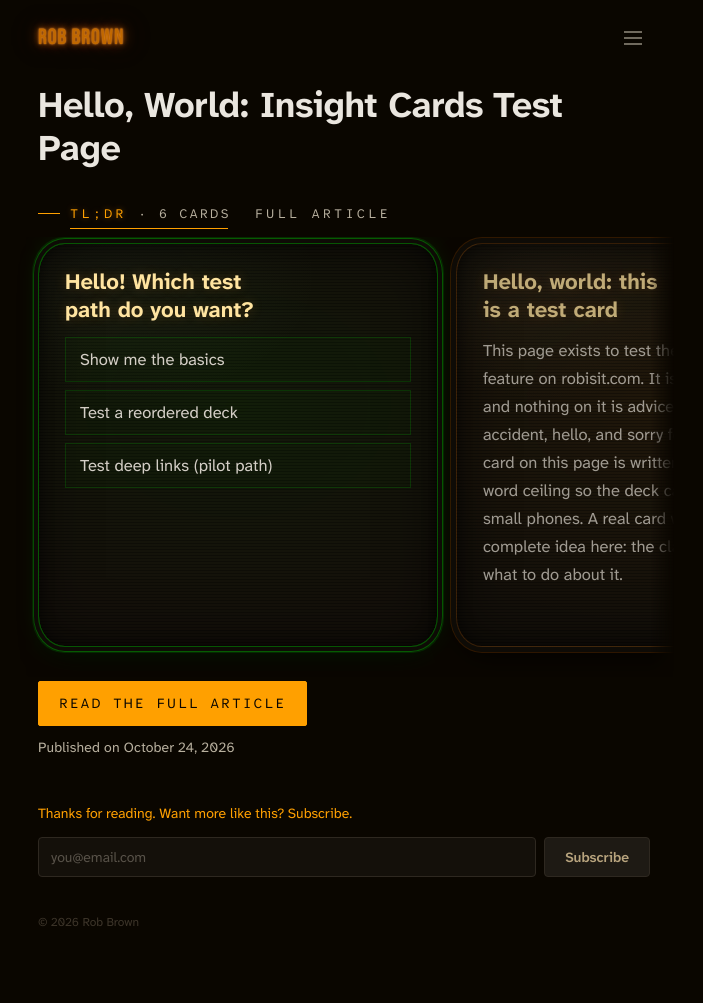
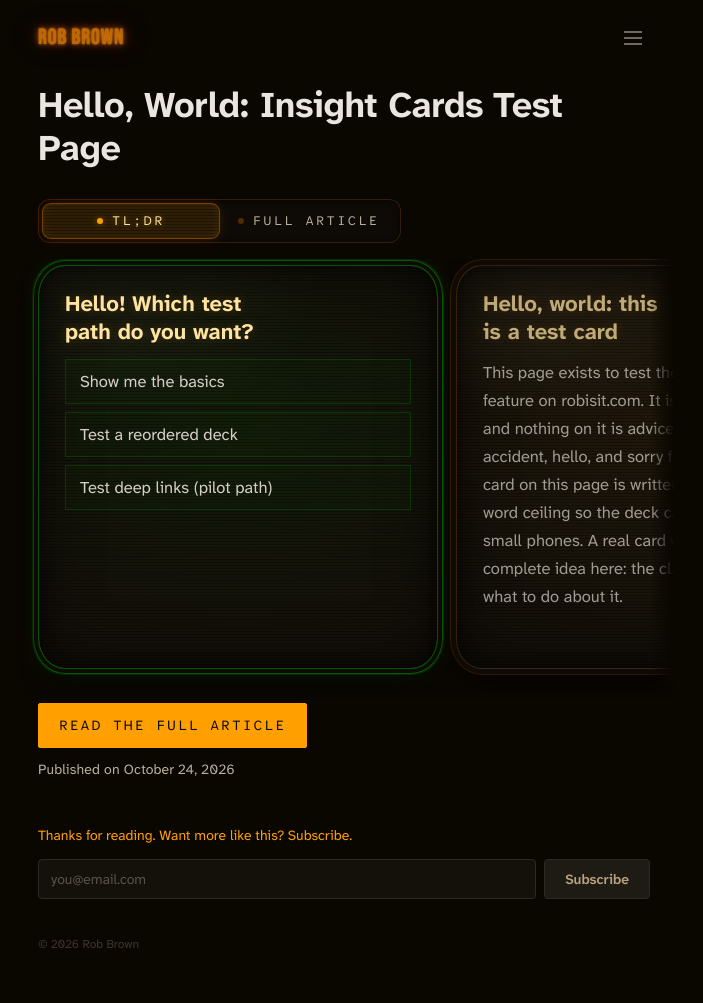
Before and after one commit to RobBrown/robisit, a Jekyll site: the page built from _articles/hello-world-cards.md, in a window 1280 px wide. Shown: the whole page, without its empty margins (296-999 px from the left). Built offline with Jekyll 4.4.1, drawn with Linux system fonts in a browser that asks for light colours; before the commit the page ends 981 px from its top, so only the background shows below that.

Commit message:
feat(cards): restyle the view switch as a segmented selector
Drop the leading rule and the card count. The switch is now a two-position
selector in the dark housing: a lit amber glass segment slides under the
selected view, and each position has an indicator lamp. Full width on
phones.

```diff
--- a/_includes/insight-cards.html
+++ b/_includes/insight-cards.html
@@ -16,8 +16,8 @@
 {%- assign ic_ids = ic.insights | map: "id" -%}
 {%- assign ic_order = ic.default_order | default: ic_ids -%}
 {%- assign ic_total = ic.insights | size | plus: 1 -%}
-  <div class="ic-label ic-switch" id="ic-switch" role="tablist" aria-label="View" hidden>
-    <button type="button" class="ic-tab" id="ic-tab-tldr" role="tab" aria-controls="ic-deck" aria-selected="true">TL;DR <span class="ic-count"><span aria-hidden="true">· </span>{{ ic_total }} cards</span></button>
+  <div class="ic-switch" id="ic-switch" role="tablist" aria-label="View" data-view="tldr" hidden>
+    <button type="button" class="ic-tab" id="ic-tab-tldr" role="tab" aria-controls="ic-deck" aria-selected="true">TL;DR</button>
     <button type="button" class="ic-tab" id="ic-tab-article" role="tab" aria-controls="ic-article" aria-selected="false" tabindex="-1">Full article</button>
   </div>
   <section class="ic-deck" id="ic-deck" role="tabpanel" aria-labelledby="ic-tab-tldr" tabindex="-1" hidden>
--- a/assets/css/insight-cards.css
+++ b/assets/css/insight-cards.css
@@ -1,9 +1,6 @@
-/* TL;DR card deck (Insight Cards, PRD v2.1). Loaded only on posts with a valid
-   cards block. Each card is a small CRT screen: rounded tube glass in a dark
-   bezel, with the home page's phosphor glow, tinted borders and mono
-   readouts. Prose is the article's text face (docs/typography.md). Colours are the site's
-   own, from _layouts/article.html or index.html (amber and green themes); see
-   docs/insight-cards-design.md. */
+/* TL;DR card deck (Insight Cards, PRD v2.1), only on posts with a valid cards
+   block. Each card is a small CRT screen. Colours are the site's own
+   (_layouts/article.html, index.html); see docs/insight-cards-design.md. */
 :root{
   --ic-surface:#14100a;       /* .toc, .menu-dropdown */
   --ic-ink:#d4cfc6;           /* body text */
@@ -49,35 +46,33 @@
 .ic-page header{margin-bottom:28px}
 .ic-page header h1{margin:0}
 
-/* The view switch, "TL;DR · N cards" and "Full article", set as the home
-   page's eyebrow label: the lit tab is amber with an amber rule under it, the
-   other is muted. Below the deck: the "Read The Full Article" button (shown by
-   the script) and the "Published on <date>" line, which is never hidden, so
-   without the script it is the post's date line. */
-.ic-label{
-  display:flex;align-items:center;gap:10px;
-  margin:0;font-family:var(--ic-mono);font-size:13px;font-weight:400;letter-spacing:.24em;line-height:1.4;
-  text-transform:uppercase;color:var(--ic-accent);
+/* The view switch: a two-position selector in the housing. A lit segment of
+   amber glass slides under the selected view; each position has a lamp.
+   "Published on <date>" is never hidden: without the script it is the date. */
+.ic-switch{
+  position:relative;display:inline-grid;grid-template-columns:1fr 1fr;
+  margin:0 0 16px;padding:3px;border:1px solid var(--ic-bezel);border-radius:12px;
+  background:var(--ic-housing);box-shadow:inset 0 1px 6px rgba(0,0,0,.7);
+  font-family:var(--ic-mono);font-size:13px;letter-spacing:.18em;line-height:1.4;text-transform:uppercase;
 }
-.ic-label::before{content:"";flex:0 0 22px;height:1px;background:var(--ic-accent)}
-.ic-count{letter-spacing:.16em;color:var(--ic-ink-soft)}
-.ic-switch{gap:0;margin-bottom:8px}
-.ic-switch::before{margin-right:10px}
+.ic-switch::before{
+  content:"";position:absolute;top:3px;bottom:3px;left:3px;width:calc(50% - 3px);
+  border:1px solid var(--ic-bezel-on);border-radius:9px;
+  background:repeating-linear-gradient(to bottom,transparent 0 2px,var(--ic-scan) 2px 3px),rgba(255,160,0,.13);
+  box-shadow:0 0 14px -3px var(--ic-halo),inset 0 0 10px rgba(255,160,0,.1);
+}
+.ic-switch[data-view="article"]::before{transform:translateX(100%)}
 .ic-tab{
-  position:relative;flex:none;margin:0;padding:6px 0;cursor:pointer;white-space:nowrap;
+  position:relative;display:flex;align-items:center;justify-content:center;gap:9px;
+  margin:0;padding:9px 18px;cursor:pointer;white-space:nowrap;
   font:inherit;letter-spacing:inherit;text-transform:inherit;
-  color:var(--ic-ink-soft);background:none;border:0;border-radius:0;
+  color:var(--ic-ink-soft);background:none;border:0;border-radius:9px;
 }
-.ic-tab + .ic-tab{margin-left:24px}
-.ic-tab::after{
-  content:"";position:absolute;left:0;right:.24em;bottom:0;height:1px;
-  background:var(--ic-accent);transform:scaleX(0);transform-origin:left;
-}
-.ic-tab[aria-selected="true"]{color:var(--ic-accent);text-shadow:var(--ic-readout-glow)}
-.ic-tab[aria-selected="true"]::after{transform:scaleX(1)}
-.ic-tab[aria-selected="true"] .ic-count{text-shadow:none}
-.ic-tab[aria-selected="false"]:hover{color:var(--ic-phosphor)}
-.ic-tab:focus-visible{outline:2px solid var(--ic-accent);outline-offset:3px}
+.ic-tab::before{content:"";flex:none;width:6px;height:6px;border-radius:50%;background:rgba(210,100,0,.35)}
+.ic-tab[aria-selected="true"]{color:var(--ic-phosphor);text-shadow:var(--ic-readout-glow)}
+.ic-tab[aria-selected="true"]::before{background:var(--ic-accent);box-shadow:var(--ic-readout-glow)}
+.ic-tab[aria-selected="false"]:hover{color:var(--ic-ink)}
+.ic-tab:focus-visible{outline:2px solid var(--ic-accent);outline-offset:2px}
 .ic-open{display:block;margin-top:2px}
 .ic-open[hidden]{display:none}
 .ic-published{
@@ -90,8 +85,8 @@
   /* Tighter on phones so the first card fits on a 375x667 screen. */
   .ic-page{padding-top:16px}
   .ic-page header{margin-bottom:20px}
-  .ic-switch{margin-bottom:6px;letter-spacing:.14em}
-  .ic-tab + .ic-tab{margin-left:18px}
+  .ic-switch{display:grid;margin-bottom:12px;letter-spacing:.12em}
+  .ic-tab{padding:9px 12px}
 }
 
 /* Deck: a native scroller spanning the column plus its gutters. The current
@@ -251,8 +246,8 @@
      cycle, never more than one dip a second. */
   .ic-card.is-current::before{animation:ic-bezel-flicker 7s step-end infinite}
   .ic-opt{transition:background .2s,border-color .2s,color .2s,transform .2s}
-  .ic-tab{transition:color .2s,text-shadow .2s}
-  .ic-tab::after{transition:transform .25s ease-out}
+  .ic-switch::before{transition:transform .32s cubic-bezier(.3,.7,.2,1)}
+  .ic-tab,.ic-tab::before{transition:color .2s,text-shadow .2s,background .2s,box-shadow .2s}
   .ic-opt::before{transition:transform .2s}
   @media(hover:hover){.ic-opt:hover{transform:translateX(3px)}}
 }
@@ -272,11 +267,8 @@
   86.5%{opacity:1}
 }
 
-/* The article: the Full article view. The script hides it with
-   hidden="until-found" while the deck is showing. Switching to it puts the
-   switch at the top of the screen and focus at the article's start; the
-   terminal control lands on a heading in it instead. The view switch itself
-   (the CRT power-off and power-on) is animated by the script. */
+/* The article: the Full article view. The script hides it (until-found) and
+   animates the switch between views. */
 .ic-article{margin-top:24px}
 .ic-article:focus,.ic-deck:focus{outline:none}
 .ic-article [id]{scroll-margin-top:16px}
--- a/assets/js/insight-cards.js
+++ b/assets/js/insight-cards.js
@@ -149,6 +149,7 @@
   }
 
   function select(v) {
+    sw.setAttribute('data-view', v);
     for (var k in tabs) {
       tabs[k].setAttribute('aria-selected', k === v ? 'true' : 'false');
       tabs[k].tabIndex = k === v ? 0 : -1;
```
Also changed, not shown: DECISIONS.md (+2 -1 lines), tests/switch.spec.js (+5 -4 lines).
